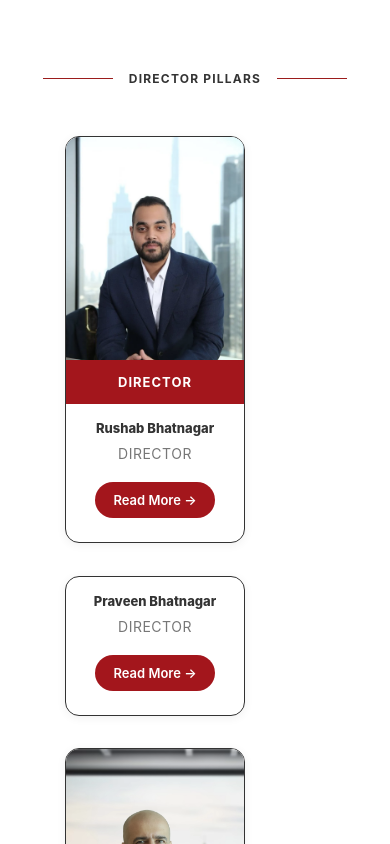
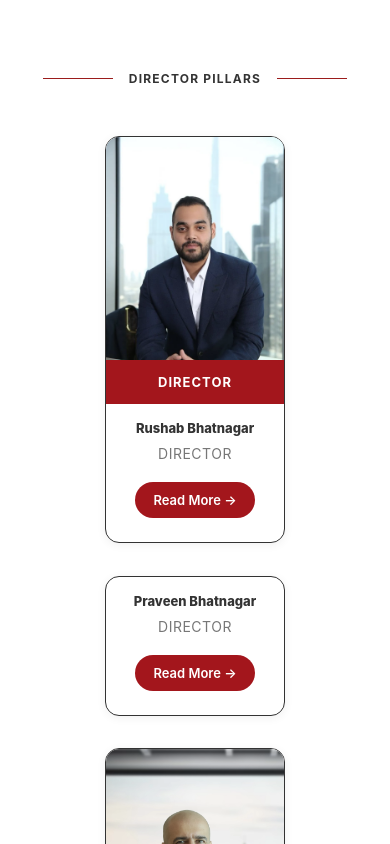
Before and after one commit to gurusaivs18/web-app, a React (Vite) app: page /about in a window 390 px wide. Shown: the part 3120-3964 px from the top of the page. Built offline with nearby package versions, Linux system fonts and the light colour scheme.

Commit message:
about.jsx  CSS FIXED

```diff
--- a/src/css/About.css
+++ b/src/css/About.css
@@ -648,8 +648,10 @@
   .directors-grid-2,
   .partners-grid {
     grid-template-columns: 1fr;
+    justify-items: center;
+    align-items: start;
+    gap: 24px;
   }
-
   .director-photo {
     height: 280px;
   }
@@ -666,4 +668,24 @@
   .modal-writeup p {
     font-size: 14px;
   }
+
+  .director-card-inner {
+    width: 100%;
+    max-width: 300px;
+  }
+  .director-card-front,
+  .director-card-back {
+    width: 100%;
+    height: 100%;
+  }
+  .director-card-scene {
+    width: 100%;
+    display: flex;
+    justify-content: center;
+  }
+  .director-card {
+    width: 100%;
+    max-width: 300px;
+    margin-inline: auto;
+  }
 }
```
